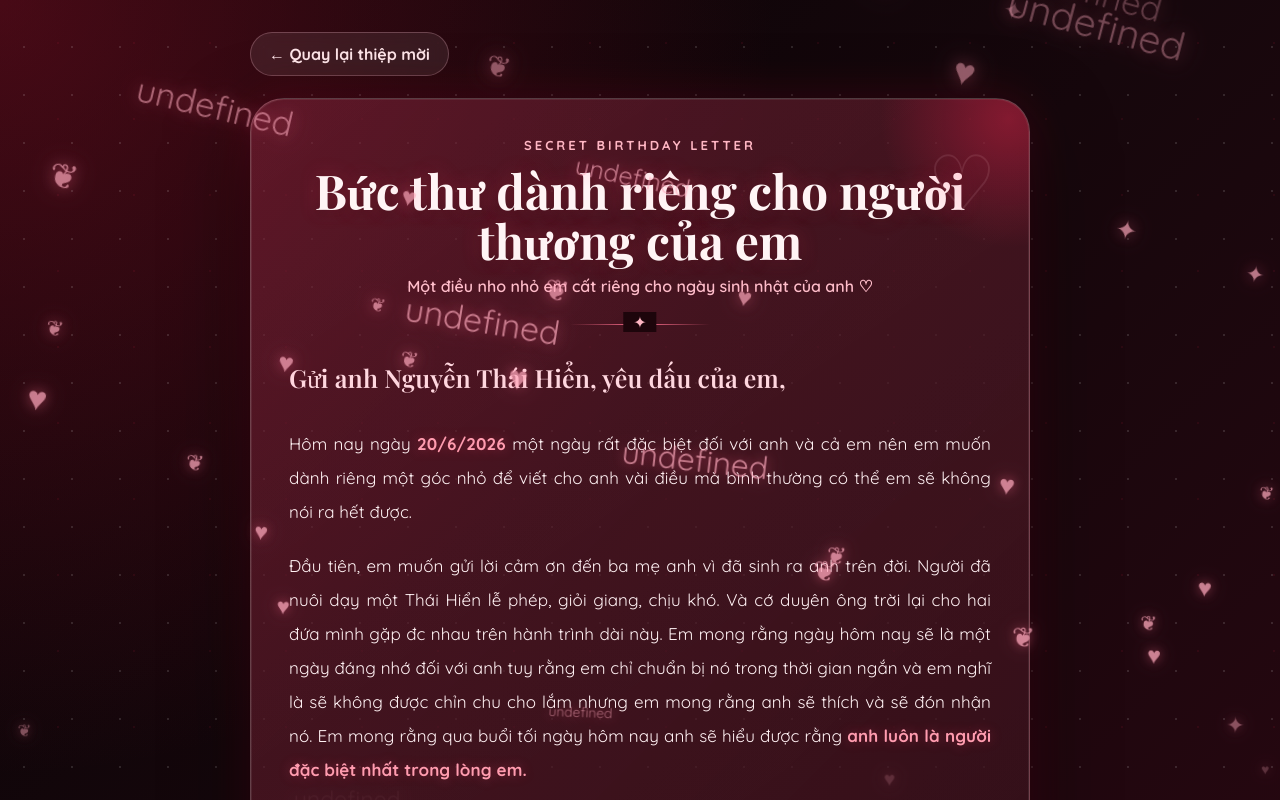
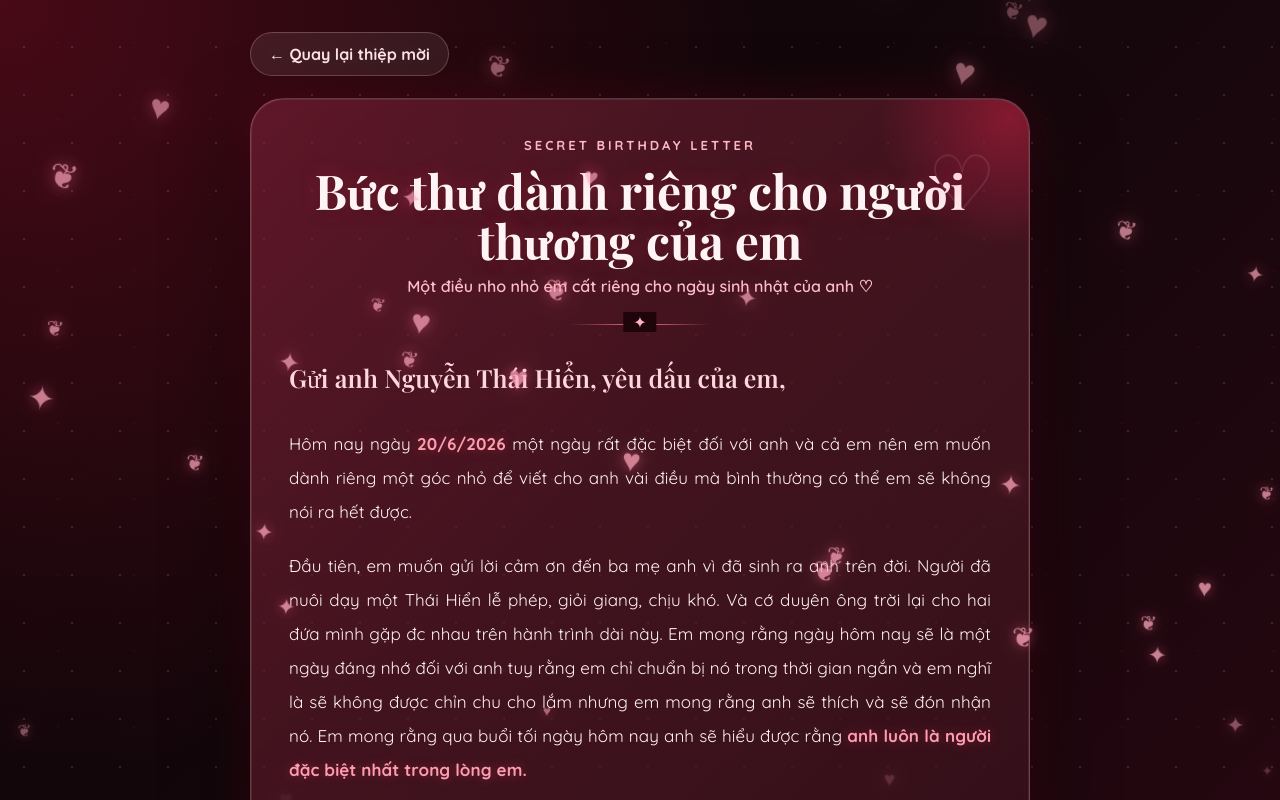
Before and after one commit to thienkieu069/invitation.letter, a plain HTML site: page letter.html in a window 1280 px wide. Shown: the top 800 px of the page. Drawn offline with nearby package versions, Linux system fonts and the light colour scheme.

Commit message:
Add files via upload

```diff
--- a/letter.html
+++ b/letter.html
@@ -631,7 +631,7 @@
         const heart = document.createElement("div");
         heart.classList.add("floating-heart");
 
-        const symbols = [, "♥", "✦", "❦"];
+        const symbols = ["♥", "✦", "❦"];
         heart.innerHTML = symbols[Math.floor(Math.random() * symbols.length)];
 
         heart.style.left = Math.random() * 100 + "vw";
```
